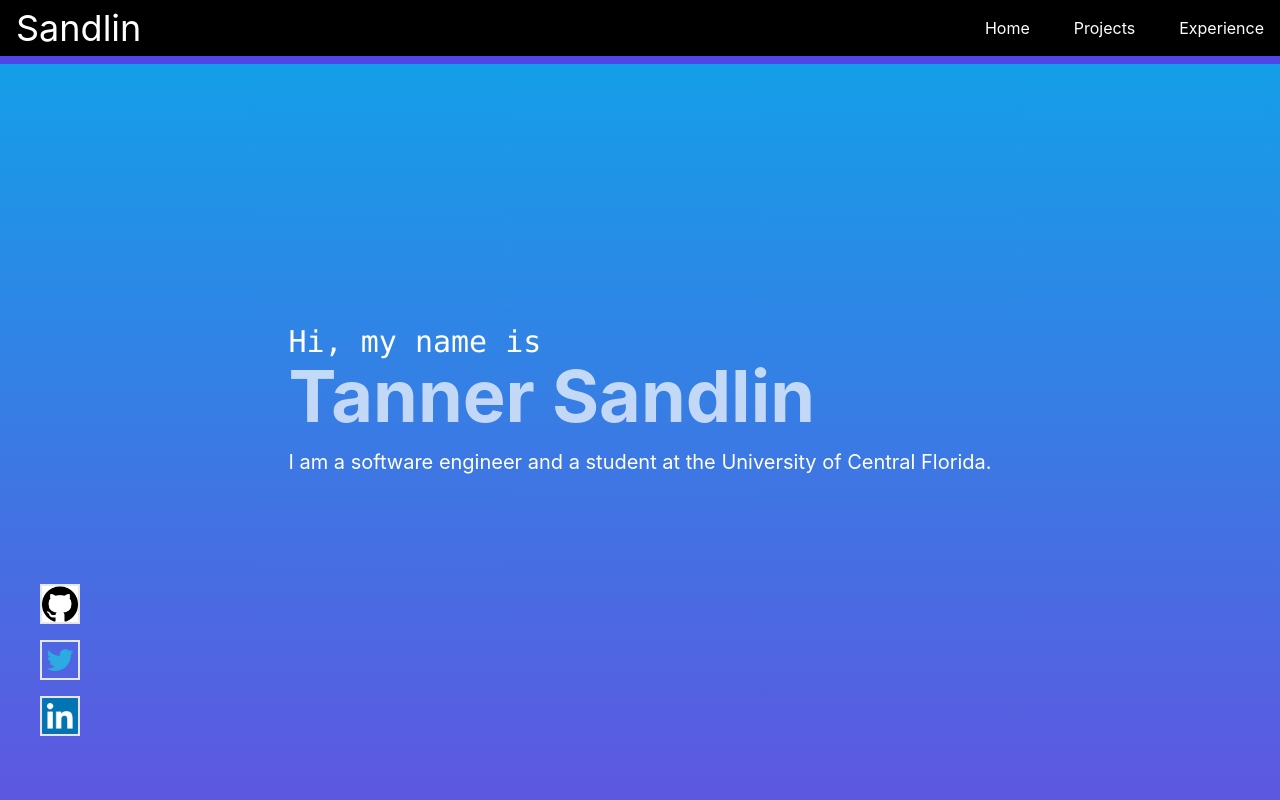
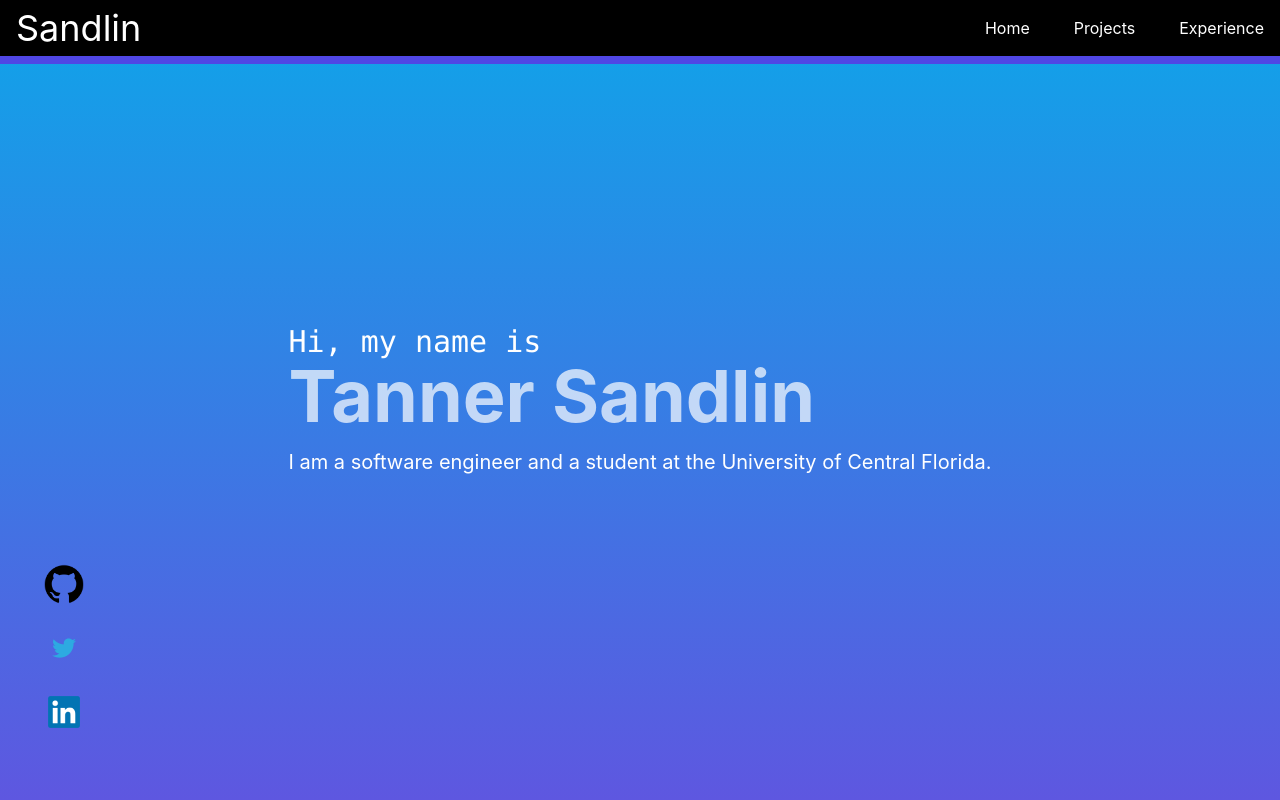
Before and after one commit to tanndlin/Portfolio, a React (Create React App) app: page /projects in a window 1280 px wide. In both pictures the pointer is over the element 60 px from the left and 604 px from the top of the page. Shown: the top 800 px of the page. Built offline with nearby package versions, Linux system fonts and the light colour scheme.

Commit message:
Change SocialLink styling

```diff
--- a/package.json
+++ b/package.json
@@ -10,6 +10,7 @@
     "react-dom": "^18.2.0",
     "react-router-dom": "^6.4.2",
     "react-scripts": "5.0.1",
+    "sass": "^1.57.0",
     "web-vitals": "^2.1.4"
   },
   "scripts": {
--- a/src/App.js
+++ b/src/App.js
@@ -9,7 +9,7 @@ import githubLogo from './img/github.png';
 import twitterLogo from './img/twitter.png';
 import linkedinLogo from './img/linkedin.png';
 
-import './App.css';
+import './App.scss';
 
 
 function App() {
--- a/src/App.css
+++ b/src/App.scss
@@ -3,7 +3,8 @@
 }
 
 .project:hover {
-  background-color: #5e57e0; /* Default is bg-indigo-600 */
+  background-color: #5e57e0;
+  /* Default is bg-indigo-600 */
 
   /* Make slightly bigger */
   margin-left: 0;
@@ -14,12 +15,12 @@
 
 .socialLink {
   transition: 0.2s;
+
+  &:hover {
+    transform: scale(1.2);
+  }
 }
 
-.socialLink:hover {
-  background-color: white;
-  transition: 0.2s;
-}
 
 .bg {
   background: linear-gradient(0deg, #5e57e0 0%, rgb(14 165 233) 100%);
--- a/src/components/SocialLink.js
+++ b/src/components/SocialLink.js
@@ -2,7 +2,7 @@ import React from 'react';
 
 function SocialLink(props) {
     return (
-        <span className='flex w-10 socialLink border-2 cursor-pointer'>
+        <span className='flex w-12 socialLink cursor-pointer p-2 rounded-md'>
             <a className='m-auto' href={props.link} target="_blank" rel="noopener noreferrer">
                 {props.className && (
                     <img className={props.className} src={props.logo} alt={props.alt} />
```
Also changed, not shown: 1 other file (tests, documents, lock files or other folders).
